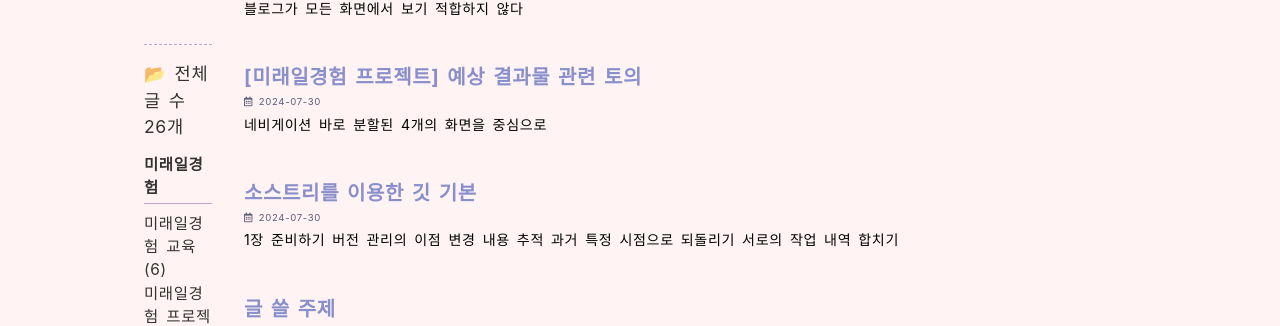
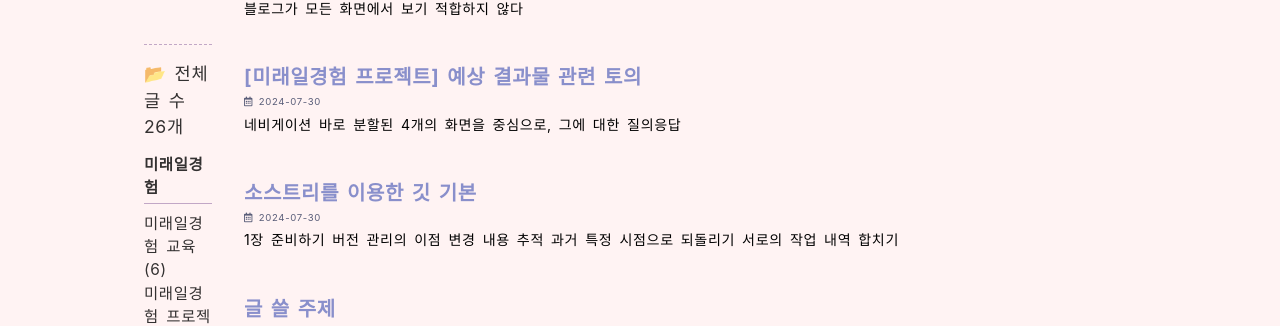
Before and after one commit to unvictory2/unVictory2.github.io, a Jekyll site: the page built from index.html, in a window 1280 px wide. Shown: the part 750-1076 px from the top of the page. Built offline with Jekyll 4.4.1, drawn with Linux system fonts in a browser that asks for light colours; cached includes are drawn as plain includes; some web fonts are replaced; the list of posts is cut into pages by our own code.

Commit message:
changed excerpt

```diff
--- a/_posts/미래일경험/미래일경험 프로젝트/2024-07-30-project-forecast.md
+++ b/_posts/미래일경험/미래일경험 프로젝트/2024-07-30-project-forecast.md
@@ -1,7 +1,7 @@
 ---
 layout : single
 title : "[미래일경험 프로젝트] 예상 결과물 관련 토의"
-excerpt : "네비게이션 바로 분할된 4개의 화면을 중심으로"
+excerpt : "네비게이션 바로 분할된 4개의 화면을 중심으로, 그에 대한 질의응답"
 published : true
 
 categories :
```
